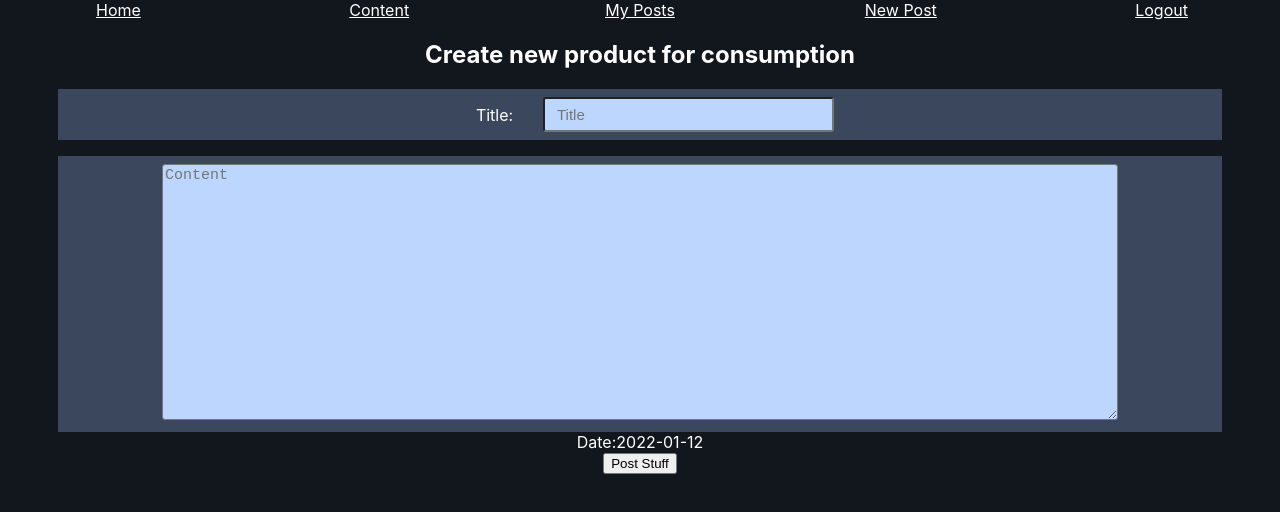
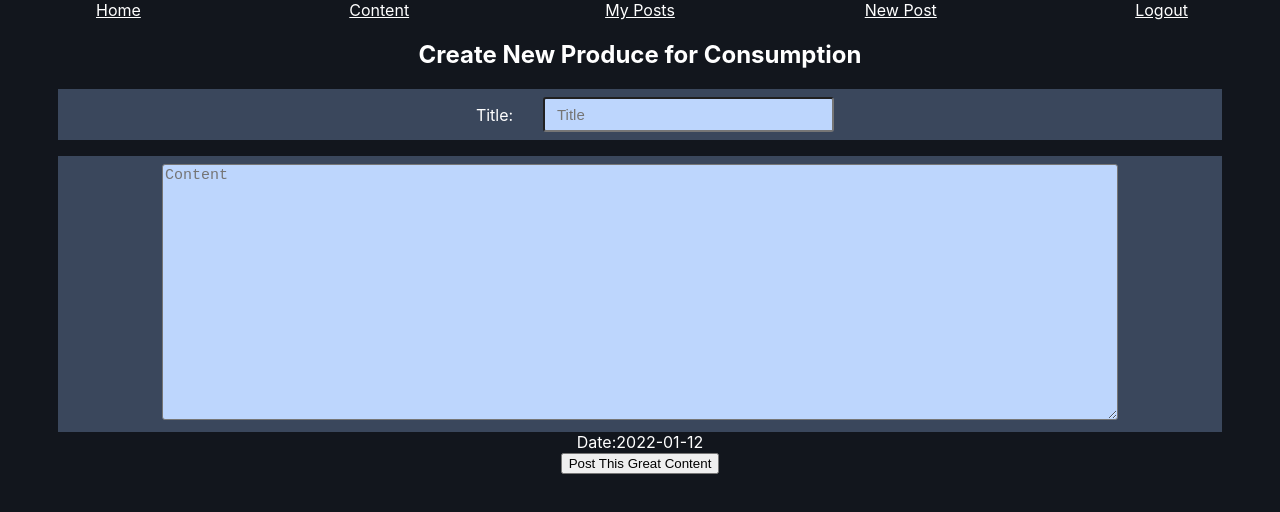
Before and after one commit to willjantscher/Z_Prefix_Blog, a React (Create React App) app in the folder client/: page /newpost in a window 1280 px wide. Shown: the top 512 px of the page. Built offline with nearby package versions, Linux system fonts and the light colour scheme.

Commit message:
updated styling a little more

```diff
--- a/client/src/_Content_page.js
+++ b/client/src/_Content_page.js
@@ -19,7 +19,7 @@ class _Content_page extends Component{
 
         //fetch all posts here
         Axios.get(`${port}/api/getallposts`).then((res) => {
-            this.setState({ posts: res.data})
+            this.setState({ posts: res.data.reverse()})
             // console.log(this.state.posts)
         }).then(
             Axios.get(`${port}/api/getallusers`).then((res) => {
--- a/client/src/_Post_creation_page.js
+++ b/client/src/_Post_creation_page.js
@@ -23,6 +23,7 @@ function _Post_creation_page()
             date: formatted_date
         }
 
+        if(postTitle !== "" && postContent !== "") {
             //check if user authenticated before posting
             Axios.get(`${port}/isUserAuth`, {headers: {
                 "x-access-token": localStorage.getItem("token"),
@@ -35,10 +36,11 @@ function _Post_creation_page()
                 }
             })
         }
+    }
 
     return(
         <div className="post_creation_page>">
-            <h2>Create new product for consumption</h2>
+            <h2>Create New Produce for Consumption</h2>
                 <div className='container'>
                     <div className='row justify-content-md-center pb-2 pt-2'>
                         <label className='col-md-1 pt-2'>Title: </label>
@@ -73,7 +75,7 @@ function _Post_creation_page()
                 </div>
 
                 <div>
-                    <button className="" value="" onClick={makePost}>Post Stuff</button>
+                    <button className="" value="" style={{cursor: "pointer"}} onClick={makePost}>Post This Great Content</button>
                 </div>
 
 
--- a/client/src/_User_Posts_page.js
+++ b/client/src/_User_Posts_page.js
@@ -28,7 +28,7 @@ class _User_Posts_page extends Component{
                     Axios.post(`${port}/api/getuserposts`,{
                         id: localStorage.getItem("id")
                     }).then((res) => {
-                        this.setState({ posts: res.data})
+                        this.setState({ posts: res.data.reverse()})
                         this.updateDisplayedPosts();
                         // console.log(this.state.posts)
                     })
--- a/client/src/_Welcome_page.js
+++ b/client/src/_Welcome_page.js
@@ -29,6 +29,7 @@ function _Welcome_page() {
     }
   };
 
+  //not pretty but it's a quick fix for loging in after register
   const loginRegister = (user = username, pass = password, nav = "/myposts") => {
     let body;
     if(user && pass) {
@@ -127,13 +128,13 @@ function _Welcome_page() {
         }}/>
         </div>
 
-        <button onClick={login}> Login </button>
+        <button style={{cursor: "pointer"}} onClick={login}> Login </button>
 
       </div>
 
       <div className='container pb-2'>
         <h1>Continue as Guest</h1>
-        <button onClick={guest}> Guest </button>
+        <button style={{cursor: "pointer"}} onClick={guest}> Guest (you know you want to register though...)</button>
       </div>
 
       <div className="container pb-2">
@@ -167,7 +168,7 @@ function _Welcome_page() {
           }}/>
         </div>
 
-        <button className='col col-lg-2' onClick={register}> Register </button>
+        <button style={{cursor: "pointer"}} className='col col-lg-2' onClick={register}> Register </button>
       </div>
 
       <h1>{loginStatus}</h1>
```
Lines whose indentation alone changed are shown as unchanged.
